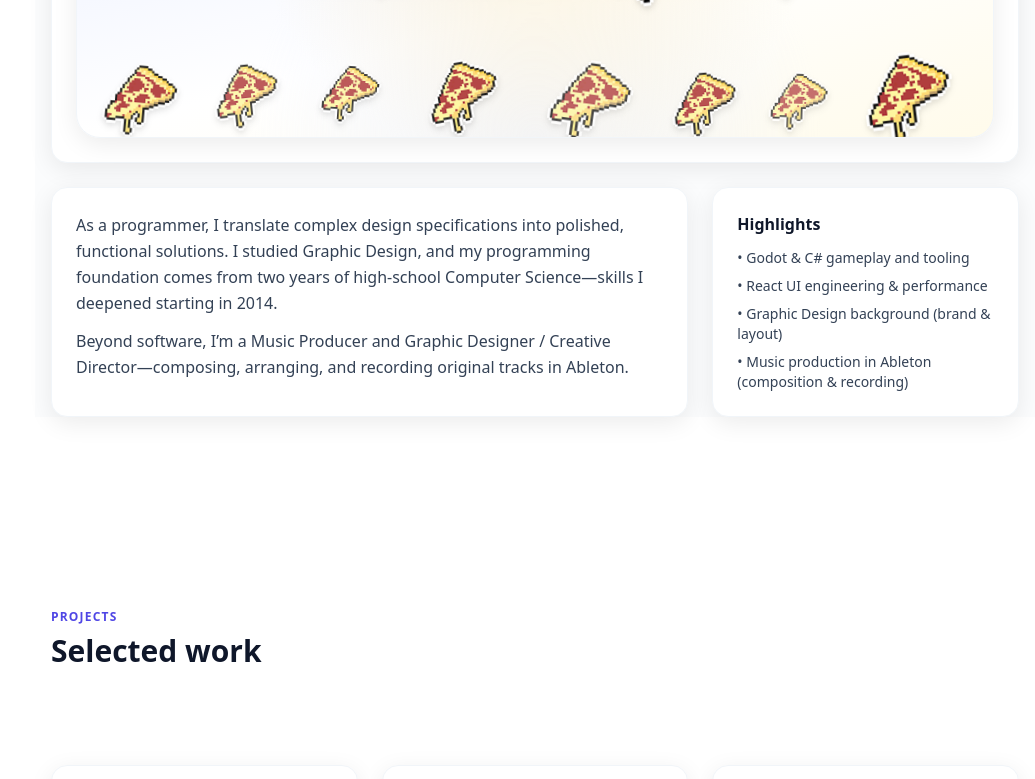
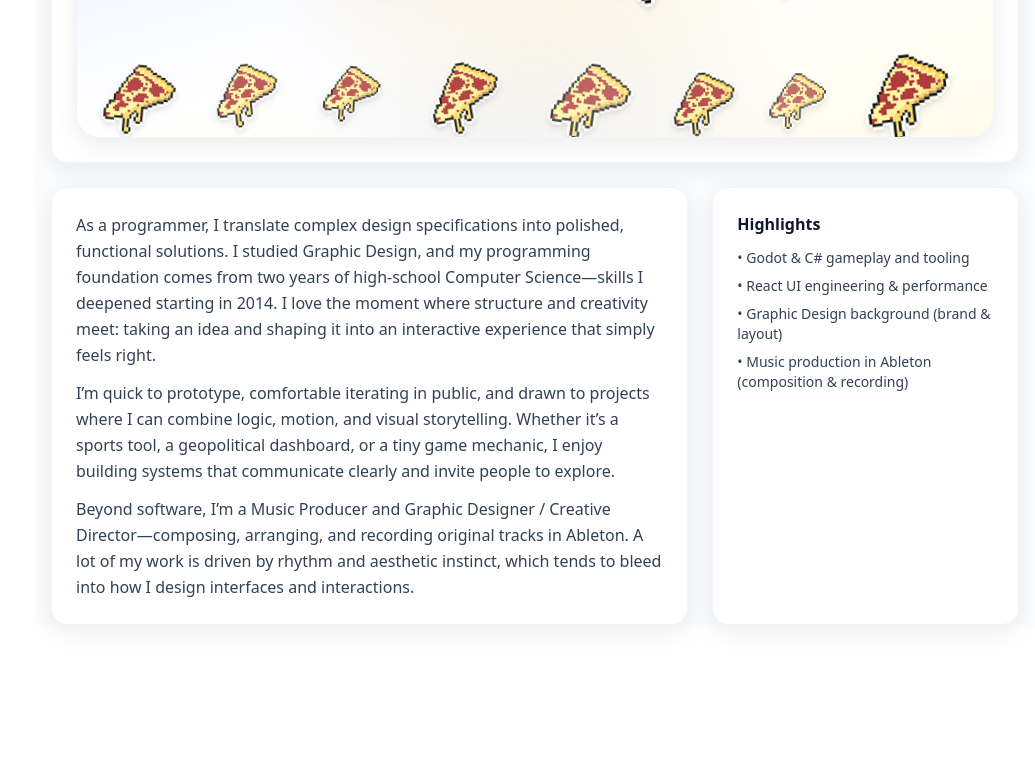
Before and after one commit to Tekknobot/shnnrgvn-portfolio, a React (Vite) app: page / in a window 1280 px wide. Shown: the part 1269-2048 px from the top of the page, without its empty margins (245-1280 px from the left). Built offline with nearby package versions, Linux system fonts and the light colour scheme.

Commit message:
Re edit about me.

```diff
--- a/src/sections/About.jsx
+++ b/src/sections/About.jsx
@@ -121,11 +121,22 @@ export default function About() {
                 As a programmer, I translate complex design specifications into
                 polished, functional solutions. I studied Graphic Design, and my
                 programming foundation comes from two years of high-school Computer
-                Science—skills I deepened starting in 2014.
+                Science—skills I deepened starting in 2014. I love the moment where
+                structure and creativity meet: taking an idea and shaping it into an
+                interactive experience that simply feels right.
+              </p>
+              <p>
+                I’m quick to prototype, comfortable iterating in public, and drawn to
+                projects where I can combine logic, motion, and visual storytelling.
+                Whether it’s a sports tool, a geopolitical dashboard, or a tiny game
+                mechanic, I enjoy building systems that communicate clearly and invite
+                people to explore.
               </p>
               <p>
                 Beyond software, I’m a Music Producer and Graphic Designer / Creative
                 Director—composing, arranging, and recording original tracks in Ableton.
+                A lot of my work is driven by rhythm and aesthetic instinct, which tends
+                to bleed into how I design interfaces and interactions.
               </p>
             </div>
           </div>
```
